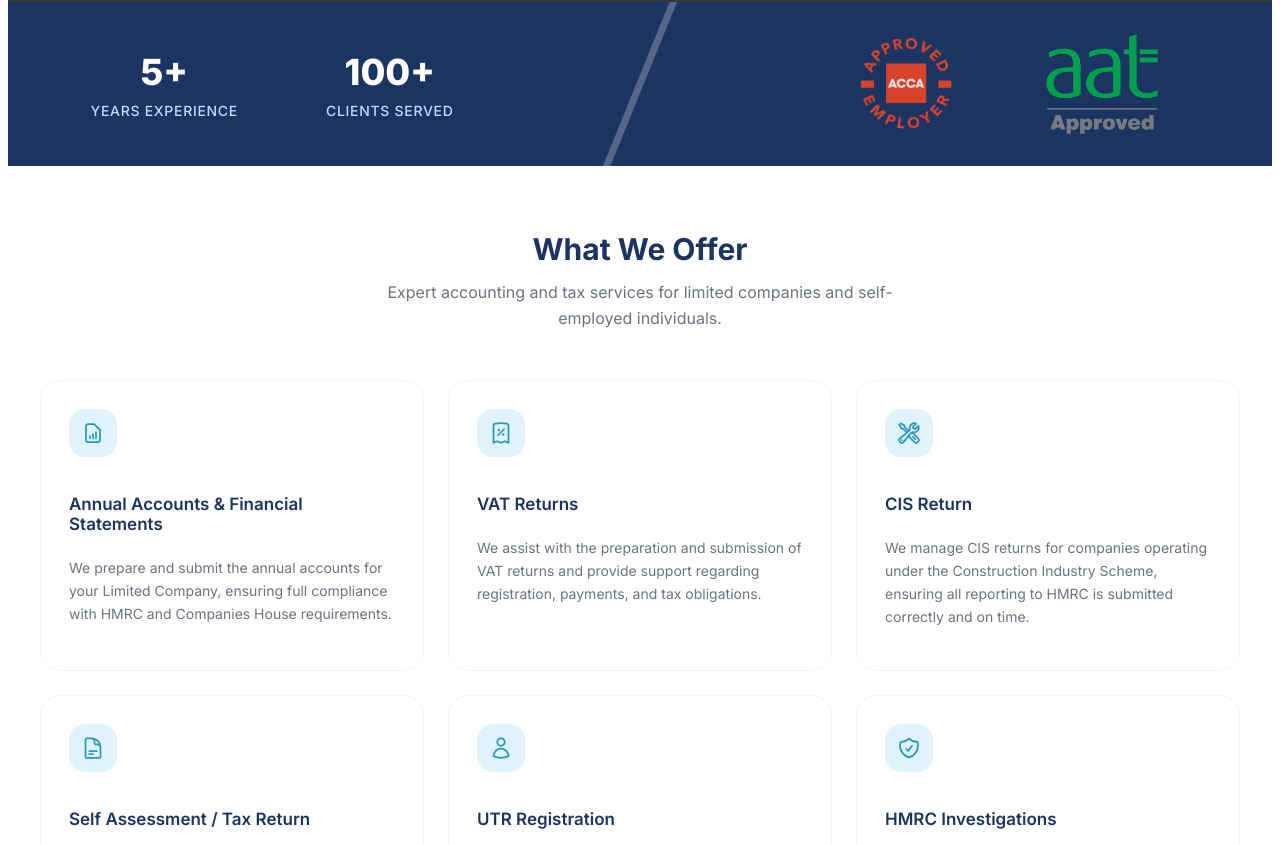
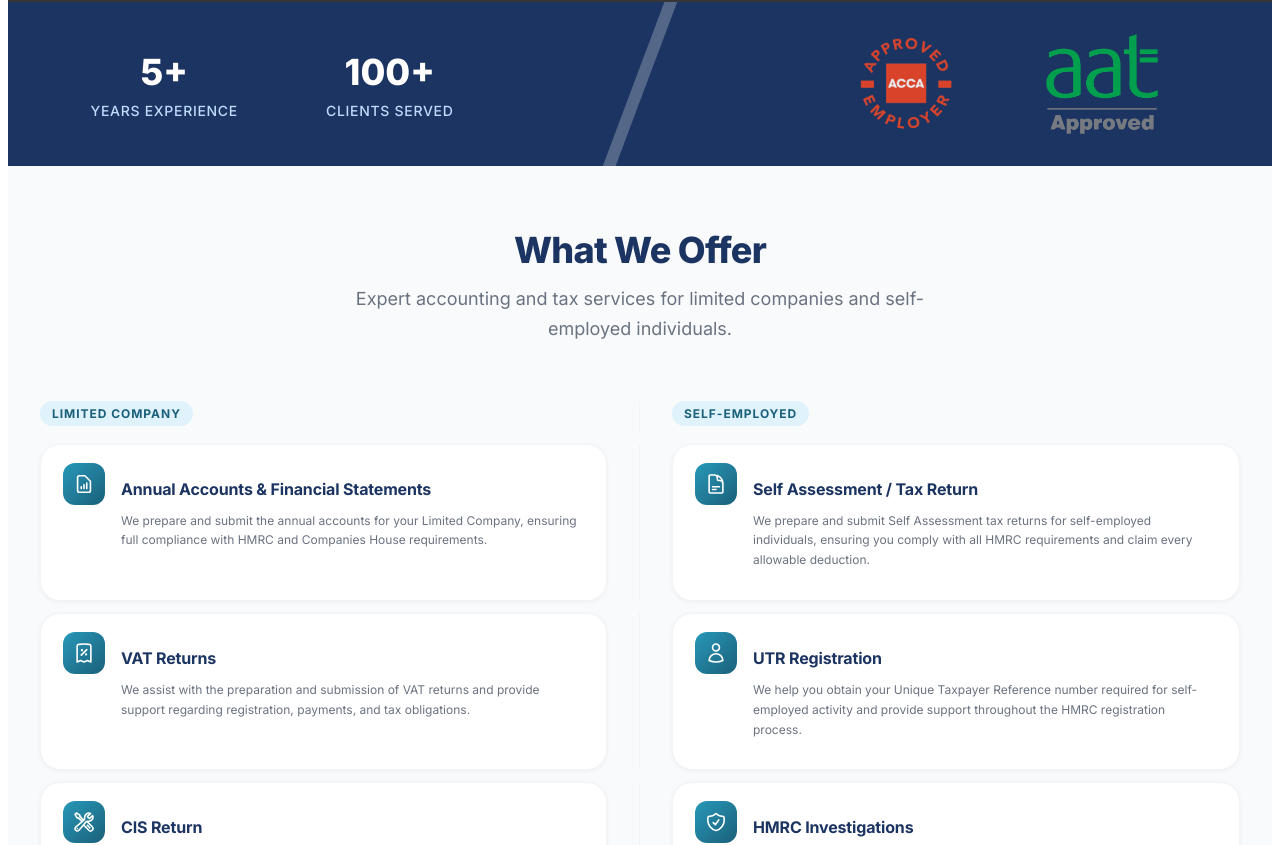
Before and after one commit to AzmeerKhan/apria, a Next.js app: page / in a window 1280 px wide. Shown: the part 671-1516 px from the top of the page. Built offline with nearby package versions, Linux system fonts and the light colour scheme; grey boxes are pictures that could not be loaded.

Commit message:
services section ui improvements

```diff
--- a/src/app/_sections/ServicesSection.tsx
+++ b/src/app/_sections/ServicesSection.tsx
@@ -1,42 +1,44 @@
+import { Fragment } from "react";
 import ServiceCard from "@/components/ServiceCard";
-import StaggerGrid from "@/components/StaggerGrid";
 import FadeIn from "@/components/FadeIn";
-import { SERVICE_IDS, type ServiceId } from "@/constants/services";
+import { SERVICE_CATEGORIES, type ServiceId } from "@/constants/services";
 import en from "@/i18n/messages/en.json";
 import styles from "../page.module.scss";
 
 const serviceIcons: Record<ServiceId, React.ReactNode> = {
   annualAccounts: (
-    <svg width="24" height="24" fill="none" stroke="currentColor" strokeWidth={1.75} viewBox="0 0 24 24">
+    <svg width="22" height="22" fill="none" stroke="currentColor" strokeWidth={1.75} viewBox="0 0 24 24">
       <path strokeLinecap="round" strokeLinejoin="round" d="M9 17v-2m3 2v-4m3 4v-6m2 10H7a2 2 0 01-2-2V5a2 2 0 012-2h5.586a1 1 0 01.707.293l5.414 5.414a1 1 0 01.293.707V19a2 2 0 01-2 2z" />
     </svg>
   ),
   vatReturns: (
-    <svg width="24" height="24" fill="none" stroke="currentColor" strokeWidth={1.75} viewBox="0 0 24 24">
+    <svg width="22" height="22" fill="none" stroke="currentColor" strokeWidth={1.75} viewBox="0 0 24 24">
       <path strokeLinecap="round" strokeLinejoin="round" d="M9 14.25l6-6m4.5-3.493V21.75l-3.75-1.5-3.75 1.5-3.75-1.5-3.75 1.5V4.757c0-1.108.806-2.057 1.907-2.185a48.507 48.507 0 0111.186 0c1.1.128 1.907 1.077 1.907 2.185zM9.75 9h.008v.008H9.75V9zm.375 0a.375.375 0 11-.75 0 .375.375 0 01.75 0zm4.125 4.5h.008v.008h-.008V13.5zm.375 0a.375.375 0 11-.75 0 .375.375 0 01.75 0z" />
     </svg>
   ),
   cisReturn: (
-    <svg width="24" height="24" fill="none" stroke="currentColor" strokeWidth={1.75} viewBox="0 0 24 24">
+    <svg width="22" height="22" fill="none" stroke="currentColor" strokeWidth={1.75} viewBox="0 0 24 24">
       <path strokeLinecap="round" strokeLinejoin="round" d="M11.42 15.17L17.25 21A2.652 2.652 0 0021 17.25l-5.877-5.877M11.42 15.17l2.496-3.03c.317-.384.74-.626 1.208-.766M11.42 15.17l-4.655 5.653a2.548 2.548 0 11-3.586-3.586l6.837-5.63m5.108-.233c.55-.164 1.163-.188 1.743-.14a4.5 4.5 0 004.486-6.336l-3.276 3.277a3.004 3.004 0 01-2.25-2.25l3.276-3.276a4.5 4.5 0 00-6.336 4.486c.091 1.076-.071 2.264-.904 2.95l-.102.085m-1.745 1.437L5.909 7.5H4.5L2.25 3.75l1.5-1.5L7.5 4.5v1.409l4.26 4.26m-1.745 1.437l1.745-1.437m6.615 8.206L15.75 15.75M4.867 19.125h.008v.008h-.008v-.008z" />
     </svg>
   ),
   selfAssessment: (
-    <svg width="24" height="24" fill="none" stroke="currentColor" strokeWidth={1.75} viewBox="0 0 24 24">
+    <svg width="22" height="22" fill="none" stroke="currentColor" strokeWidth={1.75} viewBox="0 0 24 24">
       <path strokeLinecap="round" strokeLinejoin="round" d="M19.5 14.25v-2.625a3.375 3.375 0 00-3.375-3.375h-1.5A1.125 1.125 0 0113.5 7.125v-1.5a3.375 3.375 0 00-3.375-3.375H8.25m0 12.75h7.5m-7.5 3H12M10.5 2.25H5.625c-.621 0-1.125.504-1.125 1.125v17.25c0 .621.504 1.125 1.125 1.125h12.75c.621 0 1.125-.504 1.125-1.125V11.25a9 9 0 00-9-9z" />
     </svg>
   ),
   utrRegistration: (
-    <svg width="24" height="24" fill="none" stroke="currentColor" strokeWidth={1.75} viewBox="0 0 24 24">
+    <svg width="22" height="22" fill="none" stroke="currentColor" strokeWidth={1.75} viewBox="0 0 24 24">
       <path strokeLinecap="round" strokeLinejoin="round" d="M15.75 6a3.75 3.75 0 11-7.5 0 3.75 3.75 0 017.5 0zM4.501 20.118a7.5 7.5 0 0114.998 0A17.933 17.933 0 0112 21.75c-2.676 0-5.216-.584-7.499-1.632z" />
     </svg>
   ),
   hmrcInvestigations: (
-    <svg width="24" height="24" fill="none" stroke="currentColor" strokeWidth={1.75} viewBox="0 0 24 24">
+    <svg width="22" height="22" fill="none" stroke="currentColor" strokeWidth={1.75} viewBox="0 0 24 24">
       <path strokeLinecap="round" strokeLinejoin="round" d="M9 12.75L11.25 15 15 9.75m-3-7.036A11.959 11.959 0 013.598 6 11.99 11.99 0 003 9.749c0 5.592 3.824 10.29 9 11.623 5.176-1.332 9-6.03 9-11.622 0-1.31-.21-2.571-.598-3.751h-.152c-3.196 0-6.1-1.248-8.25-3.285z" />
     </svg>
   ),
 };
+
+const [lc, se] = SERVICE_CATEGORIES;
 
 export default function ServicesSection() {
   return (
@@ -46,16 +48,29 @@ export default function ServicesSection() {
           <h2 className={styles.sectionTitle}>{en.home.services.heading}</h2>
           <p className={styles.sectionSub}>{en.home.services.subheading}</p>
         </FadeIn>
-        <StaggerGrid className={styles.servicesGrid}>
-          {SERVICE_IDS.map((id) => (
-            <ServiceCard
-              key={id}
-              icon={serviceIcons[id]}
-              title={en.services[id].title}
-              desc={en.services[id].summary}
-            />
-          ))}
-        </StaggerGrid>
+
+        <div className={styles.categoriesGrid}>
+          <FadeIn direction="left" className={styles.headerCell}>
+            <span className={styles.columnLabel}>{en.services.categories[lc.id]}</span>
+          </FadeIn>
+          <FadeIn direction="right" className={styles.headerCell}>
+            <span className={styles.columnLabel}>{en.services.categories[se.id]}</span>
+          </FadeIn>
+
+          {lc.serviceIds.map((lcId, i) => {
+            const seId = se.serviceIds[i];
+            return (
+              <Fragment key={lcId}>
+                <FadeIn direction="left" delay={0.1 + i * 0.1} className={styles.cardWrapper}>
+                  <ServiceCard icon={serviceIcons[lcId]} title={en.services[lcId].title} desc={en.services[lcId].summary} />
+                </FadeIn>
+                <FadeIn direction="right" delay={0.1 + i * 0.1} className={styles.cardWrapper}>
+                  <ServiceCard icon={serviceIcons[seId]} title={en.services[seId].title} desc={en.services[seId].summary} />
+                </FadeIn>
+              </Fragment>
+            );
+          })}
+        </div>
       </div>
     </section>
   );
--- a/src/app/page.module.scss
+++ b/src/app/page.module.scss
@@ -1,9 +1,10 @@
-@use '../styles/variables' as *;
+@use "../styles/variables" as *;
 
 // ─── Services section ─────────────────────────────────────────────────────────
 
 .services {
-  padding: 2.5rem $px-section;
+  background: $color-slate;
+  padding: 2rem $px-section;
 }
 
 .container {
@@ -12,34 +13,94 @@
 
 .sectionHeader {
   text-align: center;
-  margin-bottom: 3rem;
+  margin-bottom: 3.5rem;
 }
 
 .sectionTitle {
-  font-size: $fs-3xl;
-  font-weight: 700;
+  font-size: $fs-4xl;
+  font-weight: 800;
   color: $color-navy;
   margin-bottom: 0.75rem;
+  letter-spacing: -0.02em;
 }
 
 .sectionSub {
   color: $color-gray-500;
-  max-width: 36rem;
+  font-size: $fs-lg;
+  max-width: 40rem;
   margin: 0 auto;
-  line-height: 1.65;
+  line-height: 1.7;
 }
 
-.servicesGrid {
+.categoriesGrid {
   display: grid;
-  gap: 1.5rem;
+  gap: 0.75rem;
 
-  @include sm {
-    grid-template-columns: repeat(2, 1fr);
+  // Mobile: reorder so LC group comes first, SE group second
+  @media (max-width: 767px) {
+    > *:nth-child(1) {
+      order: 1;
+    }
+    > *:nth-child(2) {
+      order: 5;
+    }
+    > *:nth-child(3) {
+      order: 2;
+    }
+    > *:nth-child(4) {
+      order: 6;
+    }
+    > *:nth-child(5) {
+      order: 3;
+    }
+    > *:nth-child(6) {
+      order: 7;
+    }
+    > *:nth-child(7) {
+      order: 4;
+    }
+    > *:nth-child(8) {
+      order: 8;
+    }
   }
 
-  @include lg {
-    grid-template-columns: repeat(3, 1fr);
+  @include md {
+    grid-template-columns: 1fr 1fr;
+    row-gap: 0.75rem;
+    column-gap: 0;
+
+    > *:nth-child(odd) {
+      padding-right: 2rem;
+      border-right: 1px solid $color-gray-100;
+    }
+
+    > *:nth-child(even) {
+      padding-left: 2rem;
+    }
   }
+}
+
+.headerCell {
+  padding-bottom: 0.375rem;
+}
+
+.columnLabel {
+  display: inline-flex;
+  align-items: center;
+  font-size: $fs-xs;
+  font-weight: 700;
+  letter-spacing: 0.08em;
+  text-transform: uppercase;
+  color: $color-teal-dark;
+  padding: 0.3rem 0.75rem;
+  background: $color-teal-light;
+  border-radius: $radius-full;
+}
+
+.cardWrapper {
+  height: 100%;
+  display: flex;
+  flex-direction: column;
 }
 
 // ─── Credentials section ──────────────────────────────────────────────────────
@@ -72,7 +133,9 @@
   height: 100%;
   display: flex;
   flex-direction: column;
-  transition: box-shadow $t-base, transform $t-base;
+  transition:
+    box-shadow $t-base,
+    transform $t-base;
 
   &:hover {
     box-shadow: $shadow-md;
@@ -110,7 +173,11 @@
 .ctaGradient {
   position: absolute;
   inset: 0;
-  background: radial-gradient(circle at 70% 50%, rgba(40, 152, 184, 0.15), transparent 60%);
+  background: radial-gradient(
+    circle at 70% 50%,
+    rgba(40, 152, 184, 0.15),
+    transparent 60%
+  );
   pointer-events: none;
 }
 
@@ -169,7 +236,9 @@
   font-size: $fs-sm;
   text-decoration: none;
   box-shadow: $shadow-lg;
-  transition: background $t-base, transform $t-base;
+  transition:
+    background $t-base,
+    transform $t-base;
 
   &:hover {
     background: $color-teal-light;
--- a/src/components/ServiceCard/index.tsx
+++ b/src/components/ServiceCard/index.tsx
@@ -11,8 +11,10 @@ export default function ServiceCard({ icon, title, desc }: ServiceCardProps) {
   return (
     <div className={styles.card}>
       <div className={styles.iconWrap}>{icon}</div>
-      <h3 className={styles.title}>{title}</h3>
-      <p className={styles.desc}>{desc}</p>
+      <div className={styles.content}>
+        <h3 className={styles.title}>{title}</h3>
+        <p className={styles.desc}>{desc}</p>
+      </div>
     </div>
   );
 }
--- a/src/components/ServiceCard/style.module.scss
+++ b/src/components/ServiceCard/style.module.scss
@@ -1,55 +1,82 @@
 @use '../../styles/variables' as *;
 
 .card {
-  padding: 1.75rem;
+  display: flex;
+  flex-direction: column;
+  align-items: center;
+  gap: 1rem;
+  padding: 1.125rem 1.375rem;
+  height: 100%;
+
+  @include sm {
+    flex-direction: row;
+    align-items: flex-start;
+  }
   border-radius: $radius-xl;
   border: 1px solid $color-gray-100;
   background: $color-white;
-  transition: border-color $t-slow, box-shadow $t-slow, transform $t-base;
+  box-shadow: $shadow-sm;
+  transition: transform $t-slow, box-shadow $t-slow, border-color $t-slow;
   cursor: default;
-  height: 100%;
-  display: flex;
-  flex-direction: column;
+  position: relative;
+  overflow: hidden;
+
+  &::before {
+    content: '';
+    position: absolute;
+    left: 0;
+    top: 0;
+    bottom: 0;
+    width: 3px;
+    background: linear-gradient(180deg, $color-teal, $color-navy);
+    transform: scaleY(0);
+    transform-origin: top;
+    transition: transform $t-slow;
+  }
 
   &:hover {
-    border-color: $color-teal;
-    box-shadow: 0 8px 24px rgba(40, 152, 184, 0.1);
-    transform: scale(1.02);
-  }
+    transform: translateY(-3px);
+    box-shadow: 0 10px 28px rgba(40, 152, 184, 0.13);
+    border-color: transparent;
 
-  &:active {
-    transform: scale(0.98);
+    &::before {
+      transform: scaleY(1);
+    }
   }
 }
 
 .iconWrap {
-  width: 3rem;
-  height: 3rem;
-  border-radius: $radius-lg;
-  background: $color-teal-light;
-  color: $color-teal;
+  width: 2.625rem;
+  height: 2.625rem;
+  border-radius: $radius-md;
+  background: linear-gradient(135deg, $color-teal, $color-teal-dark);
+  color: $color-white;
   display: flex;
   align-items: center;
   justify-content: center;
-  margin-bottom: 1.25rem;
-  transition: background $t-slow, color $t-slow;
+  flex-shrink: 0;
+}
 
-  .card:hover & {
-    background: $color-teal;
-    color: $color-white;
+.content {
+  flex: 1;
+  min-width: 0;
+  text-align: center;
+
+  @include sm {
+    text-align: left;
   }
 }
 
 .title {
-  font-size: $fs-md;
-  font-weight: 600;
+  font-size: $fs-base;
+  font-weight: 700;
   color: $color-navy;
-  margin-bottom: 0.5rem;
+  margin-bottom: 0.25rem;
+  letter-spacing: -0.01em;
 }
 
 .desc {
-  font-size: $fs-sm;
+  font-size: $fs-xs;
   color: $color-gray-500;
   line-height: 1.65;
-  flex: 1;
 }
--- a/src/components/StatsBar/index.tsx
+++ b/src/components/StatsBar/index.tsx
@@ -58,7 +58,12 @@ export default function StatsBar() {
         >
           <div className={styles.statItem}>
             <div className={styles.statCount}>
-              <AnimatedCount to={5} suffix="+" inView={inView} duration={0.5} />
+              <AnimatedCount
+                to={5}
+                suffix="+"
+                inView={inView}
+                duration={0.5}
+              />
             </div>
             <div className={styles.statLabel}>Years Experience</div>
           </div>
@@ -78,11 +83,11 @@ export default function StatsBar() {
         >
           <line
             x1="100%"
-            y1="-10%"
+            y1="-15%"
             x2="0%"
-            y2="110%"
+            y2="115%"
             stroke="rgba(255,255,255,0.25)"
-            strokeWidth="7"
+            strokeWidth="12"
           />
         </motion.svg>
 
@@ -92,8 +97,18 @@ export default function StatsBar() {
           animate={inView ? { opacity: 1, x: 0 } : {}}
           transition={{ duration: 0.6, ease: "easeOut", delay: 0.2 }}
         >
-          <Image src={accaLogo} alt="ACCA" height={80} className={styles.logoImg} />
-          <Image src={aatLogo} alt="AAT" height={80} className={styles.logoImg} />
+          <Image
+            src={accaLogo}
+            alt="ACCA"
+            height={80}
+            className={styles.logoImg}
+          />
+          <Image
+            src={aatLogo}
+            alt="AAT"
+            height={80}
+            className={styles.logoImg}
+          />
         </motion.div>
       </div>
 
@@ -106,9 +121,16 @@ export default function StatsBar() {
         >
           <div className={styles.statItem}>
             <div className={styles.statCountMobile}>
-              <AnimatedCount to={5} suffix="+" inView={inView} duration={0.5} />
+              <AnimatedCount
+                to={5}
+                suffix="+"
+                inView={inView}
+                duration={0.5}
+              />
             </div>
-            <div className={styles.statLabelMobile}>Years Experience</div>
+            <div className={styles.statLabelMobile}>
+              Years Experience
+            </div>
           </div>
           <div className={styles.statItem}>
             <div className={styles.statCountMobile}>
@@ -131,8 +153,18 @@ export default function StatsBar() {
           animate={inView ? { opacity: 1, y: 0 } : {}}
           transition={{ duration: 0.6, ease: "easeOut", delay: 0.3 }}
         >
-          <Image src={accaLogo} alt="ACCA" height={60} className={styles.logoImgMobile} />
-          <Image src={aatLogo} alt="AAT" height={60} className={styles.logoImgMobile} />
+          <Image
+            src={accaLogo}
+            alt="ACCA"
+            height={60}
+            className={styles.logoImgMobile}
+          />
+          <Image
+            src={aatLogo}
+            alt="AAT"
+            height={60}
+            className={styles.logoImgMobile}
+          />
         </motion.div>
       </div>
     </section>
```
